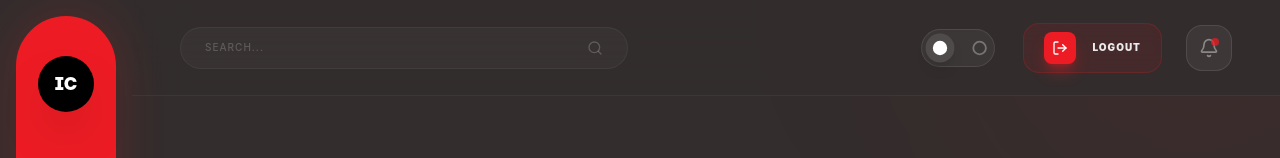
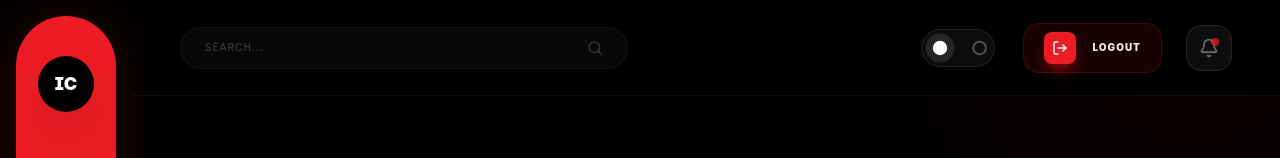
Before and after one commit to haroldove90-spec/Industrial, a React (Vite) app: page / in a window 1280 px wide. Shown: the top 158 px of the page. Built offline with nearby package versions, Linux system fonts and the light colour scheme.

Commit message:
feat: Update industrial background color
Changes the primary background color for the industrial theme to black (#000000) from a dark gray (#332D2D) for a more stark contrast and modern aesthetic.

```diff
--- a/src/index.css
+++ b/src/index.css
@@ -5,7 +5,7 @@
   --font-mono: "JetBrains Mono", ui-monospace, SFMono-Regular, monospace;
   --font-serif: "Playfair Display", ui-serif, Georgia, serif;
 
-  --color-industrial-bg: #332D2D;
+  --color-industrial-bg: #000000;
   --color-industrial-card: #1E1E1E;
   --color-industrial-red: #ED1C24;
   --color-industrial-orange: #FFB300;
```
